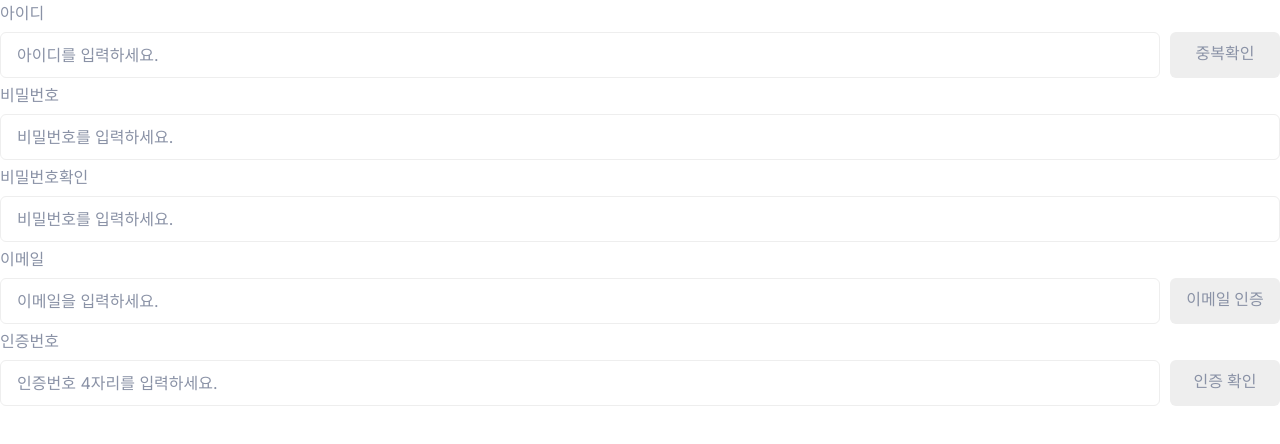
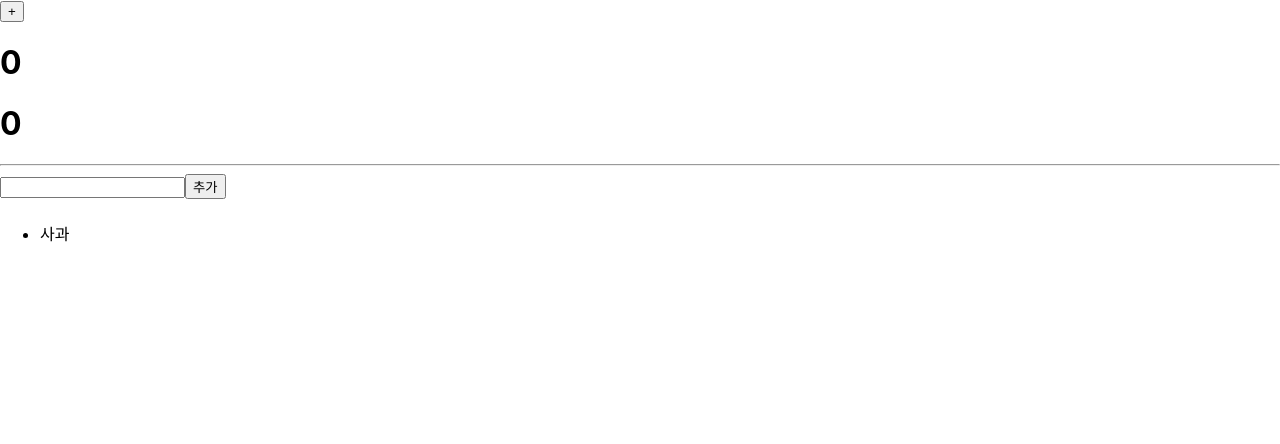
Before and after one commit to hhhunnn/react-basic, a React (Create React App) app in the folder basic/: page / in a window 1280 px wide. Shown: the top 444 px of the page. Built offline with nearby package versions, Linux system fonts and the light colour scheme; a web font is replaced by a local one.

Commit message:
2024.04.08

```diff
--- a/basic/src/App.tsx
+++ b/basic/src/App.tsx
@@ -17,6 +17,8 @@
 import SignInContainer from './component_manage/example/SingInContainer';
 import ConditionalRendering from './component_manage/example/ConditionalRendering';
 import ListRendering from './component_manage/ListRendering';
+import EventComponent from './interaction/EventComponent';
+import StateComponent from './interaction/StateComponent';
 
 
 // JSX / TSX :
@@ -88,7 +90,7 @@
 // index.tsx 파일 보면 root 안에 App이 있기때문에 출력가능함
 function App() {
   return (
-    <div>
+    <>
       {/* <ClassComponent />
       <FunctionComponent /> */}
 
@@ -101,13 +103,17 @@
 
       {/* <Properties /> */}
 
-      <SignInContainer />
+      {/* <SignInContainer /> */}
 
       {/* <ConditionalRendering /> */}
 
       {/* <ListRendering /> */}
 
-    </div>
+      {/* <EventComponent /> */}
+
+      <StateComponent />
+
+    </>
   );
 }
 
--- /dev/null
+++ b/basic/src/interaction/EventComponent.tsx
@@ -0,0 +1,43 @@
+import React, { KeyboardEvent, MouseEvent } from 'react'
+
+// 이벤트 처리
+// - 웹 페이지(컴포넌트)가 사용자와의 상호작용을 받아들여 그것에 대한 처리를 하는 것
+// - React 컴포넌트에서는 addEventListener를 사용하지 않고 인라인 형식의 on이벤트 속성을 사용
+// - on이벤트 속성은 lowerCamelCase를 따름
+// - on이벤트에 콜백 함수를 전달
+export default function EventComponent() {
+
+    const onClickHandler = () => {
+        alert('Clieck!');
+    };
+
+    // onClick : 클릭이 발생했을 때
+    // onChange : input 요소에서 값이 변경되었을 때
+    // onKeyDown : input 요소에서 키보드 입력이 발생했을 때
+
+    // 각 이벤트의 콜백 함수는 이벤트 객체를 매개변수로 받을 수 있음
+    // TypeScript는 이벤트 객체의 타입은 '특정 Event<이벤트가 발생한 요소>'
+    const onKeyDownHandler = (event: KeyboardEvent<HTMLInputElement>) => {
+      if (event.key !== 'Enter') return;
+      onClickHandler();
+      // alert('키보드 입력');
+    }
+
+
+    let count = 0;
+    const onCountAddHandler = (event: MouseEvent<HTMLButtonElement>) => {
+      count++;
+      console.log(count);
+    };
+
+  return (
+    <>
+    <input onKeyDown={onKeyDownHandler} />
+    {/* onClickHandler() X */}
+    <button onClick={onClickHandler}>Click</button>
+    <button onClick={onCountAddHandler}>+</button>
+    <h1>{count}</h1>
+
+    </>
+  );
+}
--- /dev/null
+++ b/basic/src/interaction/StateComponent.tsx
@@ -0,0 +1,115 @@
+import React, { ChangeEvent, useState } from 'react'
+// useState 자동완성 안될경우 직접 치면 됨
+
+
+// 상태(status) :
+// - 각각의 컴포넌트가 가지는 데이터
+// - 컴포넌트의 렌더링 결과에 영향을 미침
+// - 컴포넌트는 독립적인 상태를 가질 수 있음
+// - 상태가 변경되면 컴포넌트가 리렌더링됨
+
+export default function StateComponent() {
+
+    // status 선언 :
+    // - useState 함수로 함수를 선언할 수 있음
+    // - const [상태변수, 상태변경함수] = useState<상태변수타입>(초기값);
+
+    // let count = 0;
+    // const const
+    const [count, setCount] = useState<number>(0);
+
+    // let total: number = 0;
+    const [total, setTotal] = useState<number>(0);
+
+    // let favorites: string[] =[];
+    const [favorites, setFavorites] = useState<string[]>(['사과']);
+    const [favorite, setFavorite] = useState<string>('');
+
+
+    const onCountAddHandler = () => {
+        // setCount(count + 1);
+
+        // 상태가 변하지 않음. 상태변수는 반드시 상태변경함수로 변경해야 리렌더링 됨
+        // count++;
+        // console.log(count);
+
+        // 상태변경 함수를 통해서 함수를 변경한다고 바로 적용되지 않음
+        // 리렌더링된 후 상태변경 함수가 적용됨(함수 전체 작업이 끝난 후 setCount()가 실행됨?)
+        // setCount(count + 1);
+        // console.log(count); // f12에 출력됨
+        // setCount(count + 1);
+        // console.log(count);
+        // setCount(count + 1); // 마지막 setCount()로 덮어써짐
+        // console.log(count);
+
+        // 상태변경 함수에 콜백 함수를 전달하면 해당 콜백 함수는 상태 변경 작업을 누적해서 함
+        // setCount(count + 1); // -> 맨 위에 있으면 4
+        // setCount((count) => count + 1);
+        // setCount((count) => count + 1);
+        // setCount((count) => count + 1);
+        // setCount(count + 1); // 마지막에 있으면 1
+
+
+        // 한 템포 늦어지는 거 같을 때
+        // 변경된 상태를 사용하고 싶을 때 해결방법, 임시 변수를 사용하여 간접 사용
+        // setCount(count + 1);
+        // setTotal(total + count);
+        const tmp = count + 1;
+        setCount(tmp);
+        setTotal(total + tmp);
+
+
+    };
+
+    // Input 요소의 값을 가져오고자 할때 onChange 이벤트의 .target.value로 가져옴
+    const onInputHandler = (event: ChangeEvent<HTMLInputElement>) => {
+        // alert('핸들러');
+        // alert(event.target.value);
+
+        // 가져온 .target.value 값을 상태에 지정
+        setFavorite(event.target.value);
+    };
+
+    // 상태가 배열 혹은 객체이면 각각에 대해 요소를 추가, 변경이 일어나도 상태가 변경된 것으로 인식하지 않음(실제 주소 변경X)
+    // 상태가 변경된 것으로 인식하게 하고 싶으면 새로운 배열 혹은 객체를 생성하여 상태를 변경해야 함 (일반적으로 복사해서 변경)
+    const onAddListHandler = () => {
+        // favorites.push(favorite);
+        // console.log(favorites);
+
+        // 값이 바로 읽히지 않음
+        // console.log(favorites);
+        // setFavorites(favorites);
+        //해결방법
+        // const newFavorites = favorites.map(item => item);
+        // setFavorites(newFavorites);
+
+        // setFavorites(['사과', favorite]);
+        // setFavorites(['사과', '바나나', favorite]);
+        // setFavorites(['사과', '바나나', '포도', favorite]);
+
+        // 상태랑 실제 인풋값이랑 일치됨
+        setFavorites([...favorites, favorite]);
+        setFavorite(''); // 추가누르면 빈문자열이 됨
+    };
+
+
+
+  return (
+    <>
+        <button onClick={onCountAddHandler}>+</button>
+        <h1>{count}</h1>
+        <h1>{total}</h1>
+
+        <hr />
+
+        {/* Input이 만약 상태를 변경한다면 value로 그 상태를 지정해야 불일치가 발생하지 않음 */}
+        <input onChange={onInputHandler} value={favorite} />
+        <button onClick={onAddListHandler}>추가</button>
+        <h4>{favorite}</h4>
+        <ul>
+            {favorites.map((item, index) => <li key={index}>{item}</li>)}
+        </ul>
+    </>
+
+  )
+}
```
